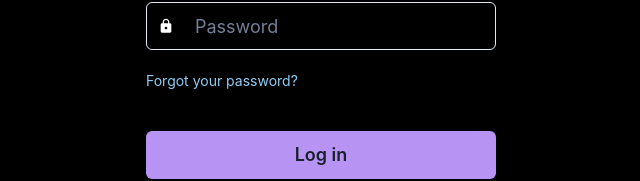
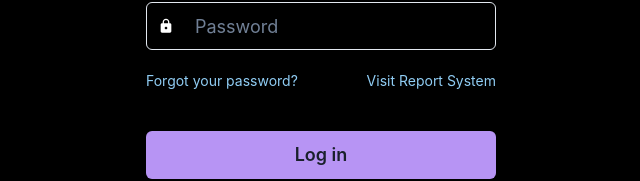
Before and after one commit to eduardoformighieri/contudo, a React (Vite) app in the folder client/: page /auth in a window 1280 px wide. Shown: the part 378-559 px from the top of the page, without its empty margins (319-959 px from the left). Built offline with nearby package versions, Linux system fonts and the light colour scheme.

Commit message:
feat: add navigation to report system

```diff
--- a/client/src/routes/Auth/routes/SignIn.tsx
+++ b/client/src/routes/Auth/routes/SignIn.tsx
@@ -110,7 +110,7 @@ export const SignIn = () => {
                 </InputGroup>
               </Stack>
             </Box>
-
+            <Flex justifyContent={'space-between'}>
               <Link
                 textAlign="left"
                 as={ReactRouterLink}
@@ -120,6 +120,17 @@ export const SignIn = () => {
                 fontSize={14}>
                 Forgot your password?
               </Link>
+
+              <Link
+                textAlign="left"
+                as={ReactRouterLink}
+                to="/report-system"
+                color="blue.200"
+                cursor="pointer"
+                fontSize={14}>
+                Visit Report System
+              </Link>
+            </Flex>
           </Flex>
           <Button
             isLoading={isLoading}
```
Lines whose indentation alone changed are shown as unchanged.
